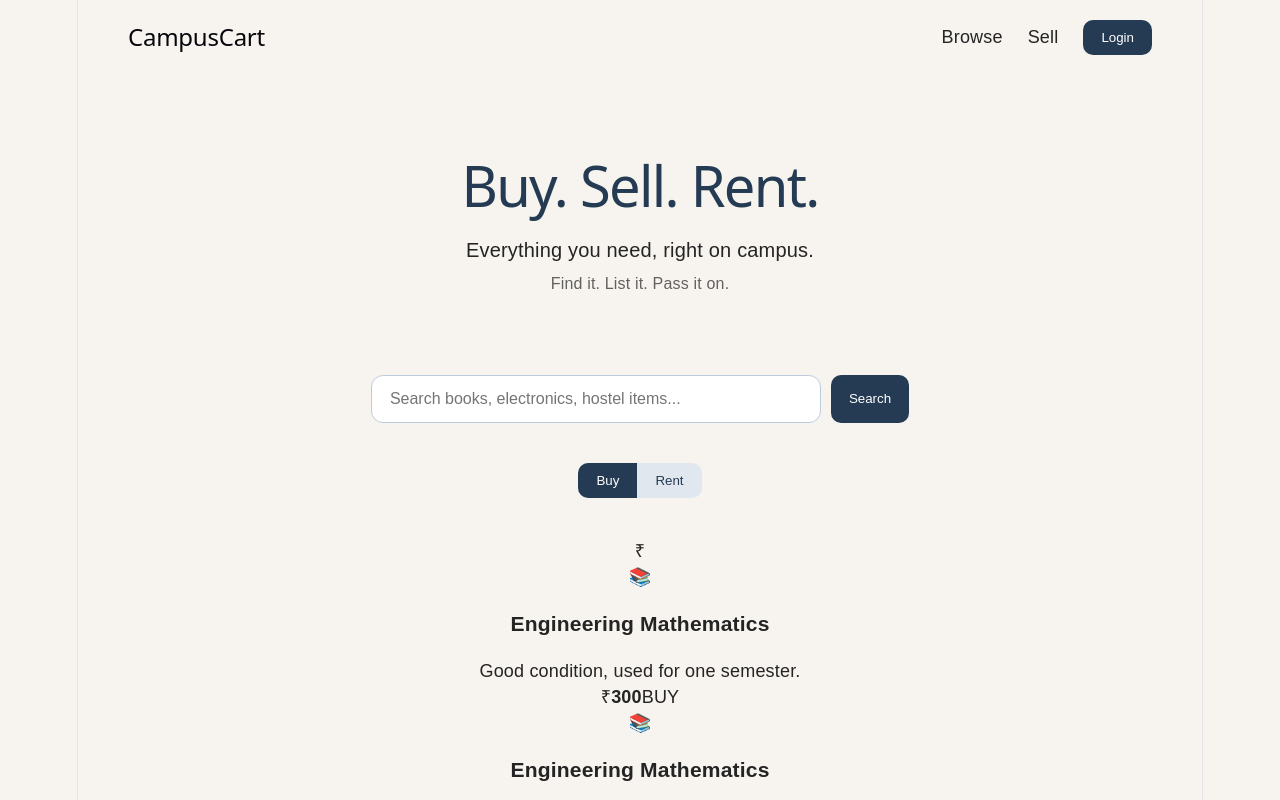
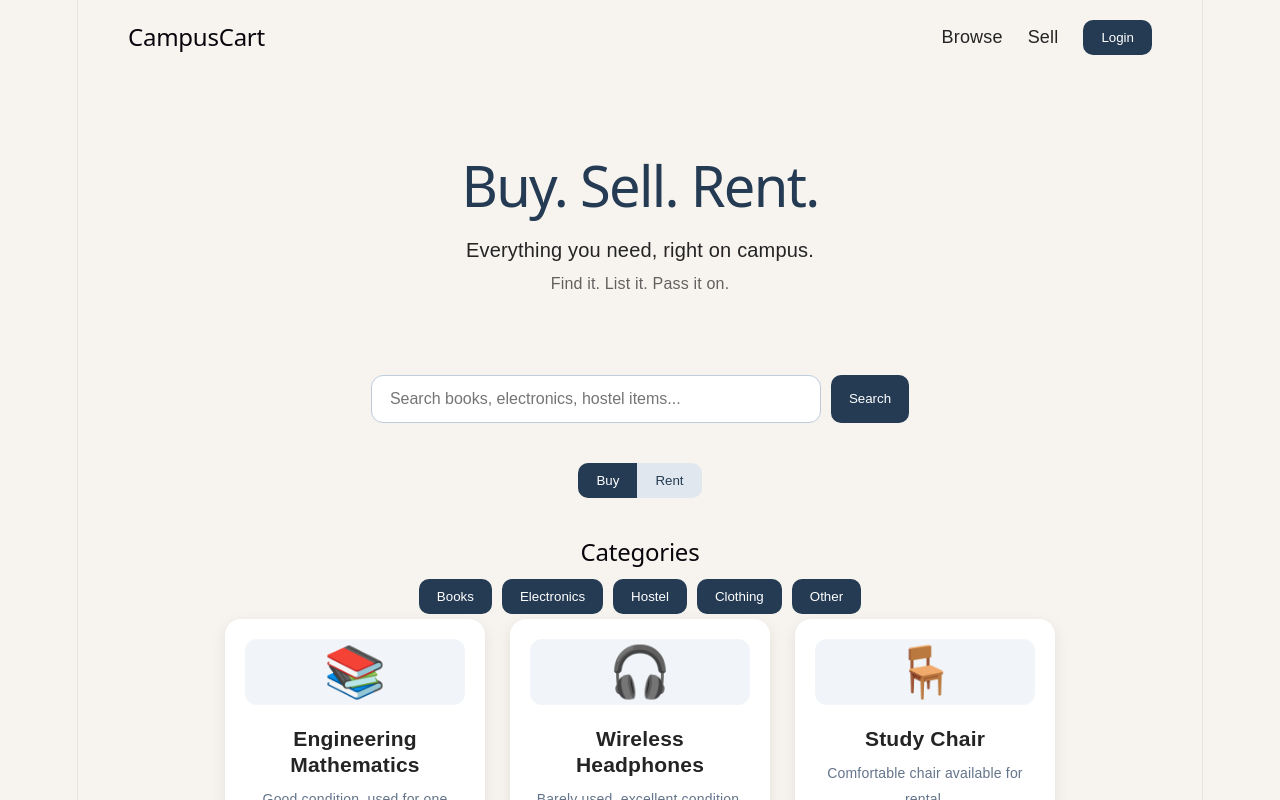
Before and after one commit to Gursimar-05/CampusCart, a React (Vite) app: page / in a window 1280 px wide. Shown: the top 800 px of the page. Built offline with nearby package versions, Linux system fonts and the light colour scheme.

Commit message:
Add marketplace listing cards

```diff
--- a/src/App.css
+++ b/src/App.css
@@ -121,3 +121,51 @@ input {
   background: #243b53;
   color: white;
 }
+.listing-container {
+  display: flex;
+  flex-direction: row;
+  justify-content: center;
+  align-items: stretch;
+  gap: 25px;
+  flex-wrap: wrap;
+  width: 100%;
+}
+
+.listing-card {
+  width: 260px;
+  padding: 20px;
+  background: white;
+  border-radius: 16px;
+  box-shadow: 0 4px 15px rgba(0, 0, 0, 0.08);
+  box-sizing: border-box;
+}
+
+.listing-image {
+  font-size: 50px;
+  text-align: center;
+  padding: 20px;
+  background: #f1f5f9;
+  border-radius: 12px;
+}
+
+.listing-card h3 {
+  margin-bottom: 8px;
+}
+
+.listing-card p {
+  color: #64748b;
+  font-size: 14px;
+}
+
+.listing-card strong {
+  display: block;
+  font-size: 20px;
+  margin-top: 15px;
+}
+
+.listing-card span {
+  display: inline-block;
+  margin-top: 10px;
+  font-size: 12px;
+  font-weight: bold;
+}
--- a/src/App.jsx
+++ b/src/App.jsx
@@ -10,15 +10,40 @@ function App() {
   return (
     <div>
       <Navbar />
+
       <Hero />
+
       <SearchBar />
+
       <ListingType />
+
       <Categories />
+
       <div className="listing-container">
-  <ListingCard />
-  <ListingCard />
-  <ListingCard />
-  </div>
+        <ListingCard
+          title="Engineering Mathematics"
+          description="Good condition, used for one semester."
+          price="300"
+          type="BUY"
+          emoji="📚"
+        />
+
+        <ListingCard
+          title="Wireless Headphones"
+          description="Barely used, excellent condition."
+          price="800"
+          type="BUY"
+          emoji="🎧"
+        />
+
+        <ListingCard
+          title="Study Chair"
+          description="Comfortable chair available for rental."
+          price="50/day"
+          type="RENT"
+          emoji="🪑"
+        />
+      </div>
     </div>
   )
 }
--- a/src/Categories.jsx
+++ b/src/Categories.jsx
@@ -1,17 +1,17 @@
-function ListingCard({ title, description, price, type, emoji }) {
+function Categories() {
   return (
-    <div className="listing-card">
-      <div className="listing-image">{emoji}</div>
+    <section className="categories">
+      <h2>Categories</h2>
 
-      <h3>{title}</h3>
-
-      <p>{description}</p>
-
-      <strong>₹{price}</strong>
-
-      <span>{type}</span>
-    </div>
+      <div className="category-list">
+        <button>Books</button>
+        <button>Electronics</button>
+        <button>Hostel</button>
+        <button>Clothing</button>
+        <button>Other</button>
+      </div>
+    </section>
   )
 }
 
-export default ListingCard
+export default Categories
--- a/src/ListingCard.jsx
+++ b/src/ListingCard.jsx
@@ -1,15 +1,15 @@
-function ListingCard() {
+function ListingCard({ title, description, price, type, emoji }) {
   return (
     <div className="listing-card">
-      <div className="listing-image">📚</div>
+      <div className="listing-image">{emoji}</div>
 
-      <h3>Engineering Mathematics</h3>
+      <h3>{title}</h3>
 
-      <p>Good condition, used for one semester.</p>
+      <p>{description}</p>
 
-      <strong>₹300</strong>
+      <strong>₹{price}</strong>
 
-      <span>BUY</span>
+      <span>{type}</span>
     </div>
   )
 }
```
